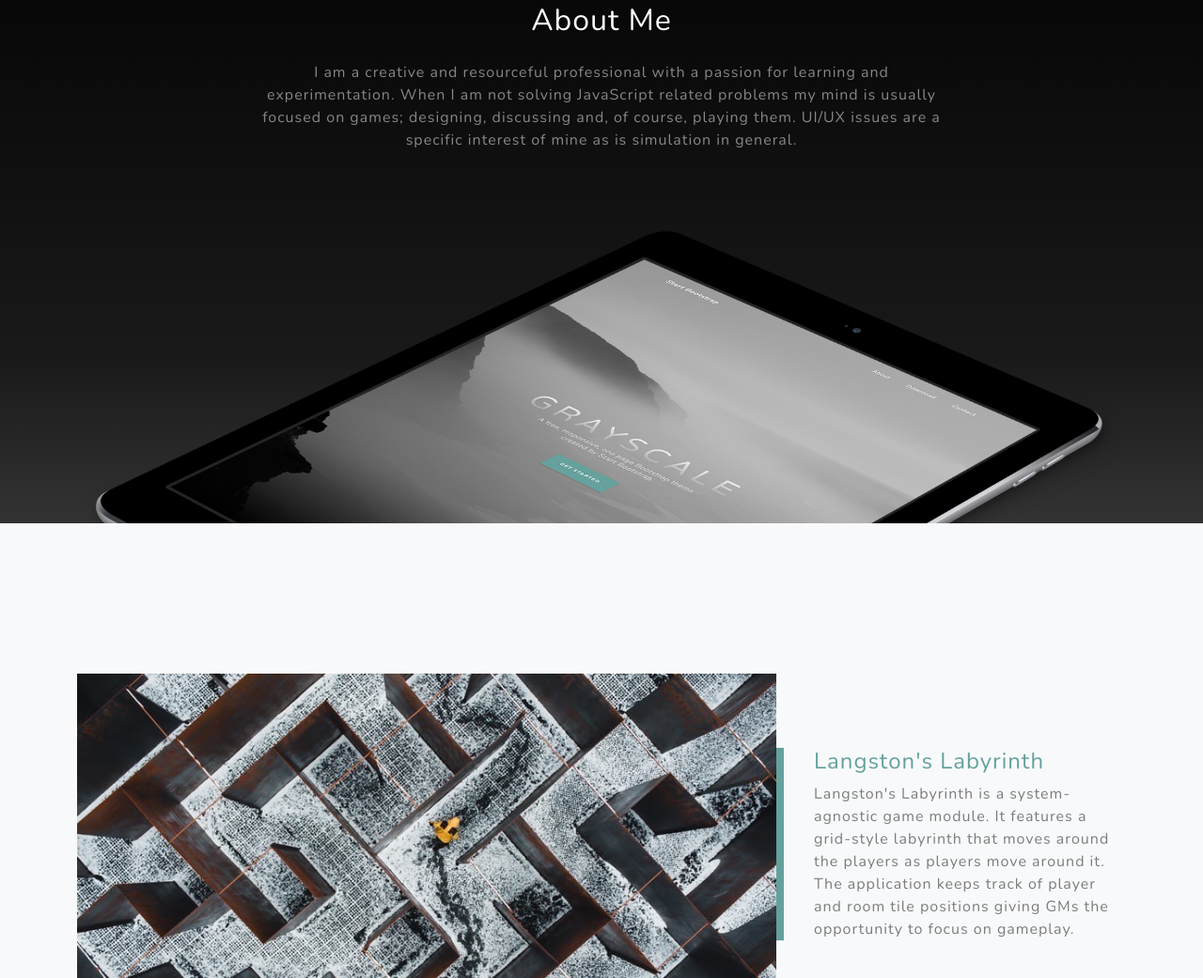
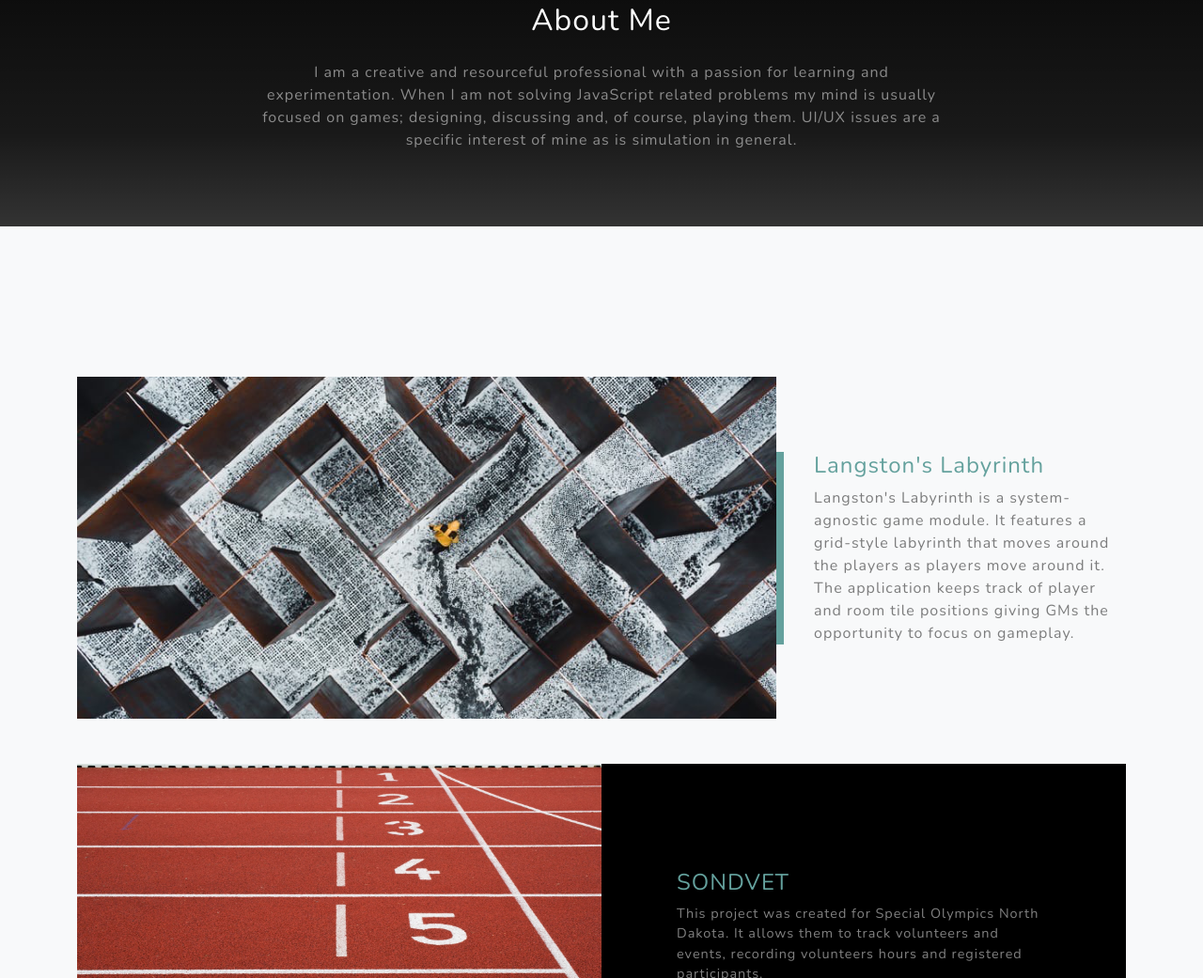
Before and after one commit to Astronatural/Astronatural.github.io, a plain HTML site: page index.html in a window 1280 px wide. Shown: the part 957-1998 px from the top of the page at 94% size. Drawn offline with nearby package versions, Linux system fonts and the light colour scheme.

Commit message:
delete ipad

```diff
--- a/index.html
+++ b/index.html
@@ -64,7 +64,7 @@
                     </p>
                 </div>
             </div>
-            <img class="img-fluid" src="assets/img/ipad.png" alt="" />
+            <!-- <img class="img-fluid" src="assets/img/ipad.png" alt="" /> -->
         </div>
     </section>
     <!-- Projects-->
```
